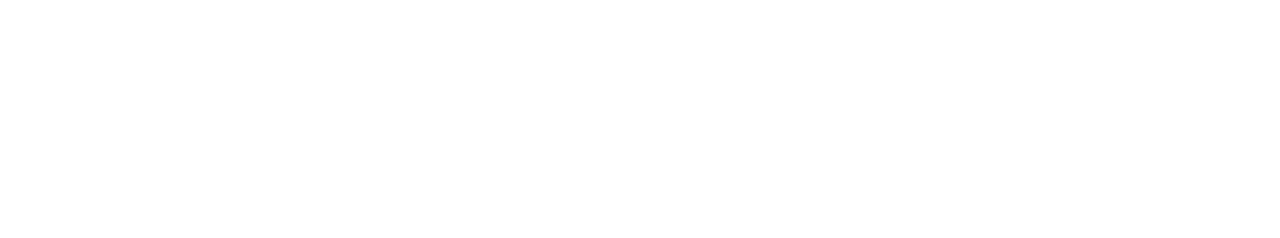
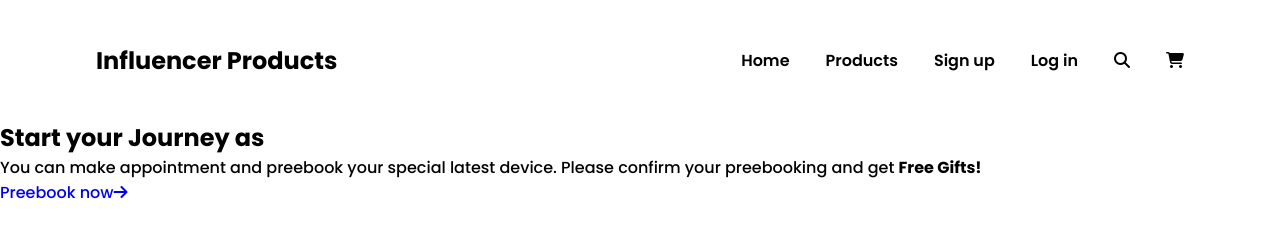
Before and after one commit to shakhawath1/assignment-2, a plain HTML site: page index.html in a window 1280 px wide. Drawn offline with Linux system fonts and the light colour scheme.

Commit message:
header section added

```diff
--- a/index.html
+++ b/index.html
@@ -13,7 +13,37 @@
 </head>
 
 <body>
-
+    <!-- Header section  -->
+    <header>
+        <nav class="navbar">
+            <div class="site-title">
+                <a href="#">
+                    <h3>Influencer Products</h3>
+                </a>
+            </div>
+            <div class="menu">
+                <ul>
+                    <li><a href="#">Home</a></li>
+                    <li><a href="#">Products</a></li>
+                    <li><a href="#">Sign up</a></li>
+                    <li><a href="#">Log in</a></li>
+                    <li><a href="#"><i class="fas fa-search"></i></a></li>
+                    <li><a href="#"><i class="fas fa-shopping-cart"></i></a></li>
+                </ul>
+            </div>
+        </nav>
+    </header>
+    <!-- Main section  -->
+    <main>
+        <section class="top-banner">
+            <div class="banner-content">
+                <h1 class="banner-title">Start your Journey as</h1>
+                <p>You can make appointment and preebook your special latest device. Please confirm your preebooking and
+                    get <strong>Free Gifts!</strong></p>
+                <a href="#">Preebook now<i class="fas fa-arrow-right"></i></a>
+            </div>
+        </section>
+    </main>
 </body>
 
 </html>
--- a/styles/style.css
+++ b/styles/style.css
@@ -0,0 +1,48 @@
+/* -----------*\
+    Fonts
+\*------------*/
+@import url('https://fonts.googleapis.com/css2?family=Poppins:wght@500;600;700&display=swap');
+/* ---------------*\
+    Common styles
+\*----------------*/
+*{
+    margin: 0;
+    padding: 0;
+}
+body{
+    font-family: 'Poppins', sans-serif;
+}
+a{
+    text-decoration: none;
+}
+li{
+    list-style: none;
+}
+/* ----------------*\
+    Header and menu
+\*-----------------*/
+header{
+    height: 120px;
+    display: flex;
+    justify-content: center;
+}
+.navbar{
+    width: 85%;
+    display: flex;
+    align-items: center;
+    justify-content: space-between;
+}
+.site-title h3{
+    color: #000;
+    font-size: 24px;
+    font-weight: 700;
+}
+.menu ul{
+    display: flex;
+}
+.menu li a{
+    color: #000;
+    font-size: 16px;
+    font-weight: 600;
+    margin-left: 36px;
+}
```
